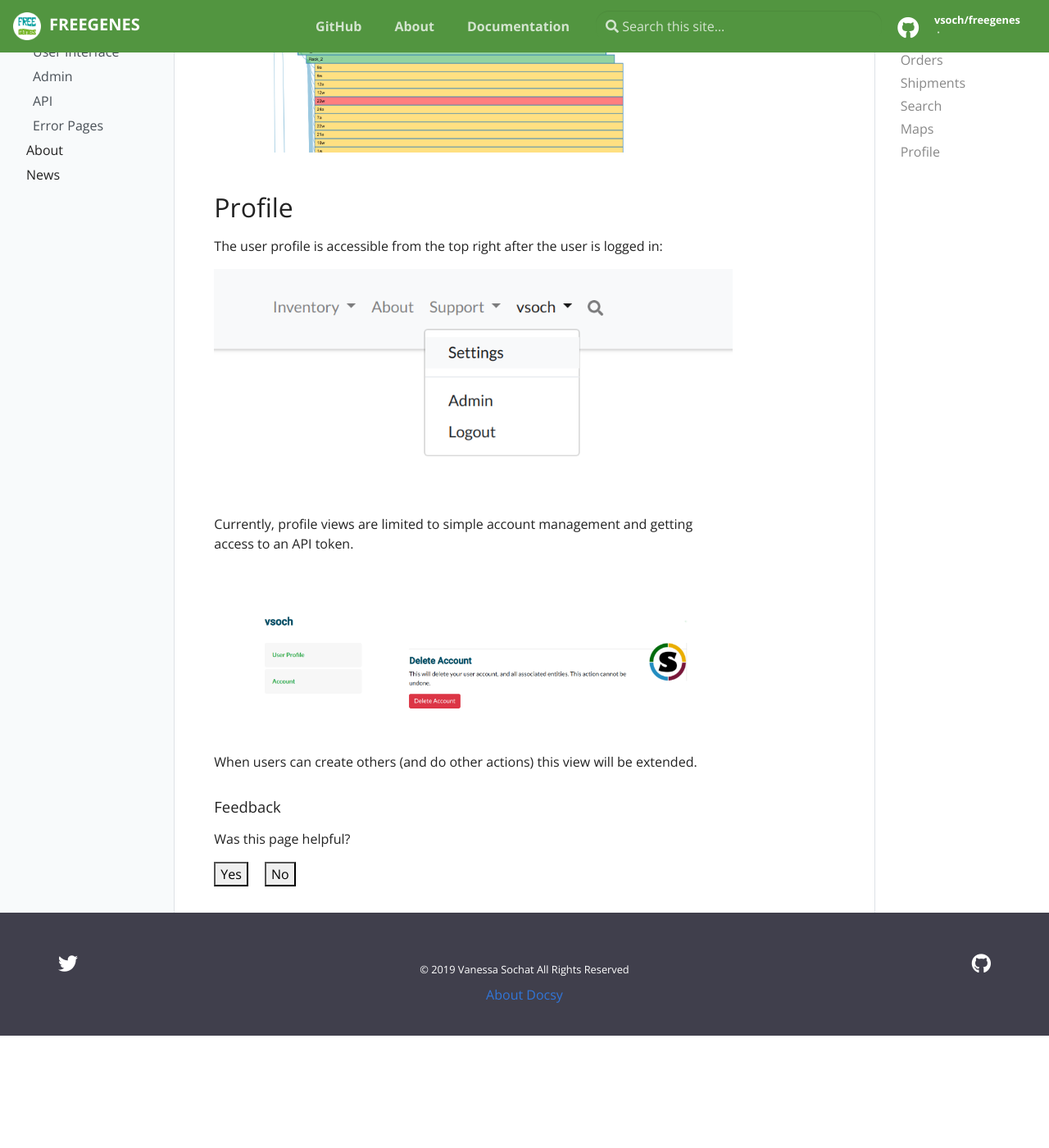
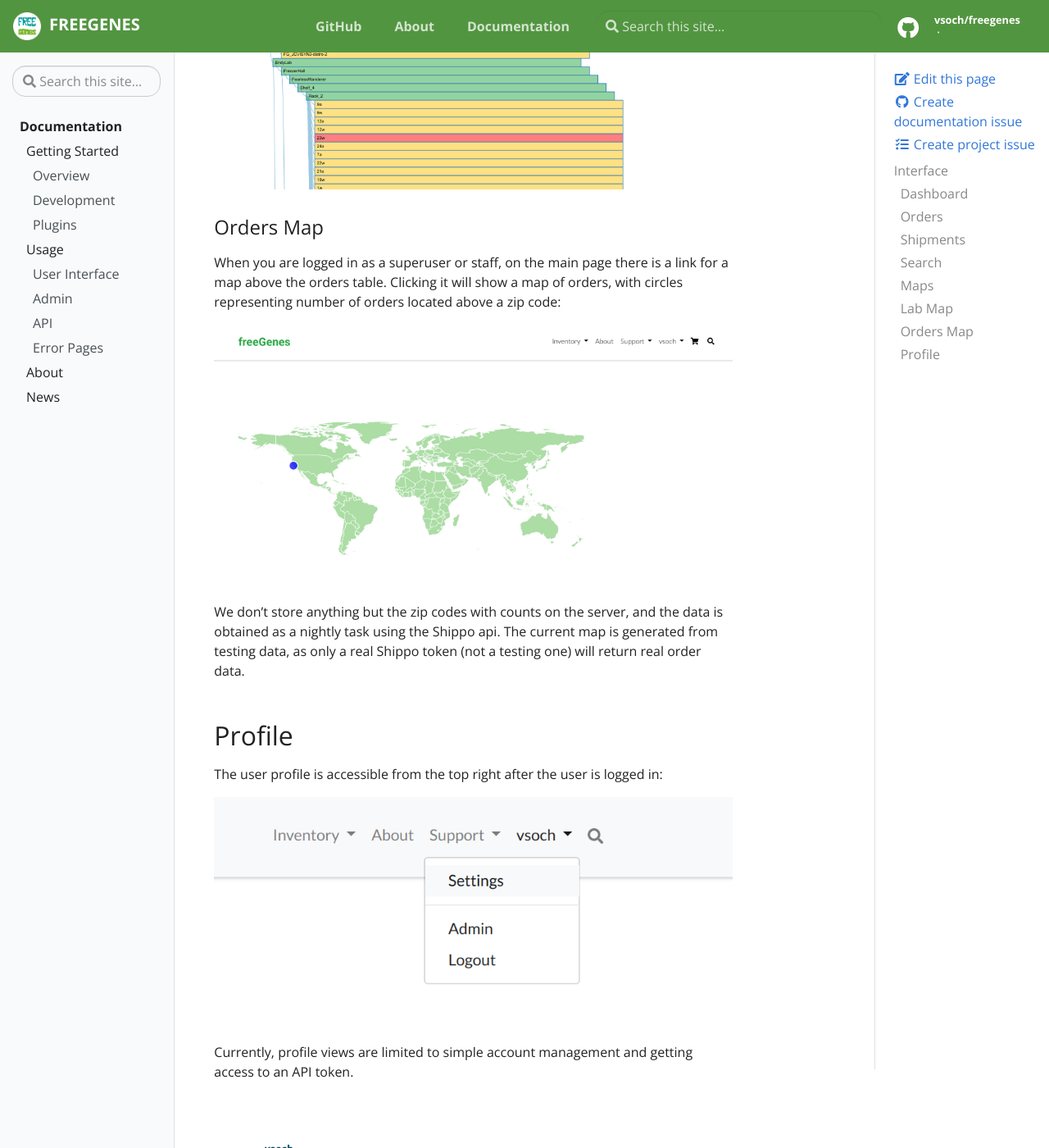
Before and after one commit to vsoch/freegenes, a Jekyll site: the page built from docs/_docs/usage/interface.md, in a window 1280 px wide and 1400 px high, scrolled down 9253 px. Shown: the whole window at 82% size. Built offline with Jekyll 4.4.1, drawn with Linux system fonts in a browser that asks for light colours; before the commit the page ends 10516 px from its top, so only the background shows below that.

Commit message:
add picture of shipping map
Signed-off-by: Vanessa Sochat <vsochat@stanford.edu>

```diff
--- a/docs/_docs/usage/interface.md
+++ b/docs/_docs/usage/interface.md
@@ -135,6 +135,8 @@ parts, or other) only if the tag is associated with said subtype.
 
 ## Maps
 
+### Lab Map
+
 If you are a staff in the lab, you can click on your username in the top right
 and select "Map" to see an expanded, lab map view:
 
@@ -157,6 +159,19 @@ red.
 
 ![locate-to.png]({{ site.baseurl }}/docs/usage/locate-to.png)
 
+### Orders Map
+
+When you are logged in as a superuser or staff, on the main page there is a link
+for a map above the orders table. Clicking it will show a map of orders, with
+circles representing number of orders located above a zip code:
+
+![shipping-map.png]({{ site.baseurl }}/docs/usage/shipping-map.png)
+
+We don't store anything but the zip codes with counts on the server, and the
+data is obtained as a nightly task using the Shippo api. The current map
+is generated from testing data, as only a real Shippo token (not a testing one)
+will return real order data.
+
 ## Profile
 
 The user profile is accessible from the top right after the user is logged in:
```
Also changed, not shown: docs/_docs/usage/shipping-map.png (added).
